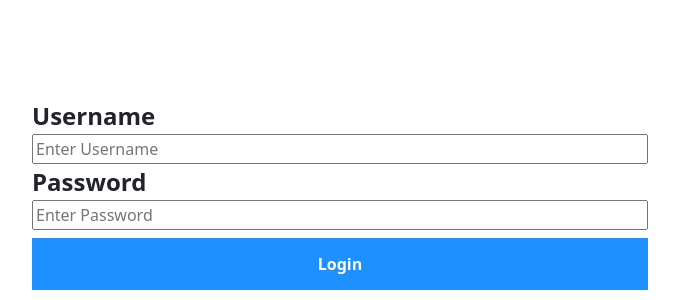
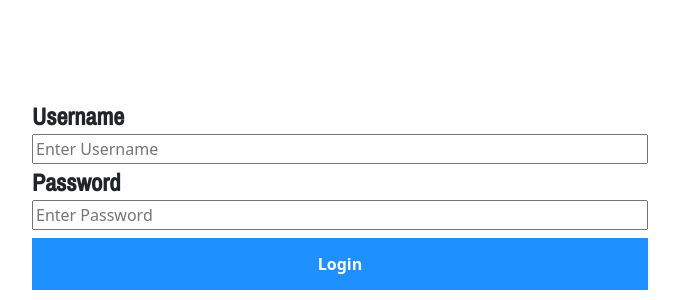
Before and after one commit to kwoehrer/TAScheduler, a Django app: page / in a window 1280 px wide. Shown: the part 202-502 px from the top of the page, without its empty margins (300-979 px from the left). Run offline with Django 4.2, Linux system fonts and the light colour scheme; some libraries are stand-ins or nearby versions.

Commit message:
Login page css done.

```diff
--- a/templates/login.html
+++ b/templates/login.html
@@ -7,6 +7,11 @@
     <meta charset="UTF-8">
     <title>TA Scheduling App Login</title>
     <style>
+        @font-face {
+          font-family: 'Archivo';
+          src: local('Archivo'),
+               url('../static/fonts/Archivo_Narrow_Medium.ttf') format("truetype");
+        }
         .imgMaxHeight{
             height:25vh;
 
@@ -23,6 +28,7 @@
         label{
             float:left;
             font-size:24px;
+            font-family: Archivo;
         }
         input{
             width:100%;
```
Also changed, not shown: static/fonts/Archivo_Narrow_Medium.ttf (renamed from static/fonts/Archivo Narrow Medium.ttf).
